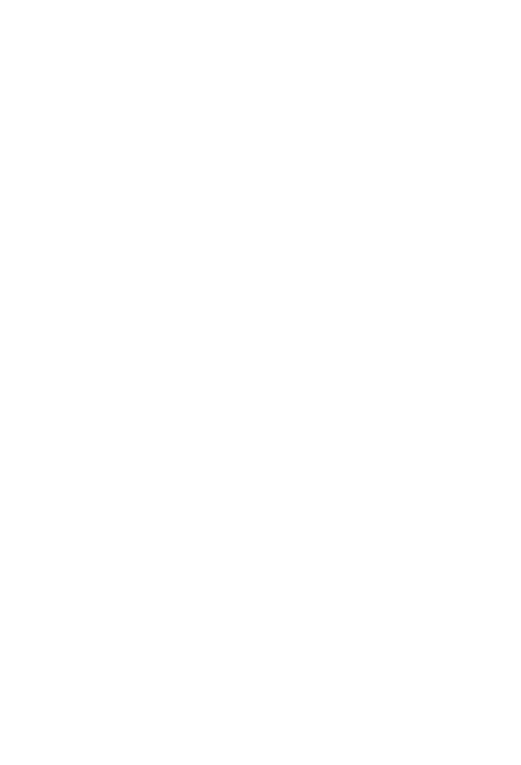
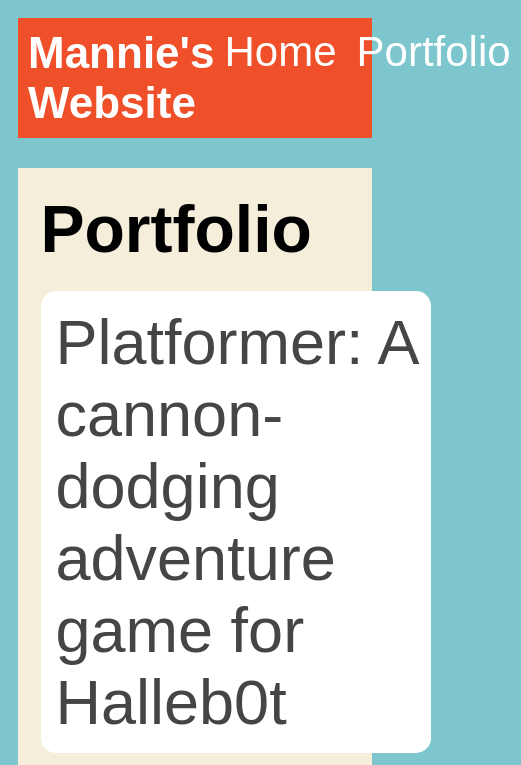
Before and after one commit to ManMar0816/ManMar0816.github.io, a plain HTML site: page portfolio.html in a window 390 px wide. Shown: the top 765 px of the page, 521 px wide, since content can reach past the window. Drawn offline with Linux system fonts and the light colour scheme.

Commit message:
add portfolio page to website

```diff
--- a/portfolio.html
+++ b/portfolio.html
@@ -0,0 +1,41 @@
+<!DOCTYPE html>
+<html>
+    <head>
+        <title>Viruses On Your Device (4)</title>
+        <link rel="stylesheet" href="style.css" />
+    </head>
+
+    <body>
+        <!-- All content goes here -->
+         <div id="all-contents">
+            <nav>
+                <h1>Mannie's Website</h1>
+                <ul id="nav-ul">
+                    <li class="nav-li">
+                      <a href="index.html">Home</a>
+                    </li>
+                    <li class="nav-li">
+                      <a href="portfolio.html">Portfolio</a>
+                    </li>
+                </ul>
+            </nav>
+
+            <main>
+                <div class="content">
+                    <h1>Portfolio</h1>
+                    <ul id="portfolio">
+                        <li>
+                            <a href="fsd-projects/platformer/">Platformer: A cannon-dodging adventure game for Halleb0t</a>
+                        </li>
+                        <li>
+                            <a href="fsd-projects/bouncing-box/">Bouncing Box: A fun introduction to a web game development</a>
+                        </li>
+                        <li>
+                            <a href="fsd-projects/circularity/">Circularity: A poetic motion experiment with circles</a>
+                        </li>
+                    </ul>
+                </div>
+            </main>
+         </div>
+    </body>
+</html>
--- a/style.css
+++ b/style.css
@@ -76,3 +76,79 @@ main {
 h2, h3 {
     margin: 0px;
 }
+
+/* Portfolio styles */
+.content h1 {
+    color: black;
+}
+
+#portfolio {
+    list-style-type: none;
+    padding-left: 0;
+}
+
+#portfolio li {
+    background: #fff;
+    padding: 10px;
+    border-radius: 10px;
+    Margin-bottom: 10px;
+}
+
+#portfolio li:hover {
+    background: #eee;
+}
+
+#portfolio a {
+    text-decoration: none;
+    color: #454545;
+}
+
+/* responsive web design */
+@media screen and (min-width: 120px) and (max-width: 1080px) {
+    main {
+        height: 100ch;
+        zoom: 1.5;
+        display: grid;
+    }
+
+    h1 {
+        font-size: 44px;
+    }
+
+    h2 {
+        font-size: 42px;
+    }
+
+    h3 {
+        font-size: 36px;
+    }
+
+    #all-contents {
+        height: 100ch;
+        margin: none;
+    }
+
+    a {
+        font-size: 42px;
+    }
+
+    .sidebar {
+        margin-right: 0px;
+        justify-content: center;
+        align-items: center;
+    }
+
+    .sidebar-img {
+        width: 100%;
+    }
+
+    p,
+    li {
+        font-size: 24px;
+    }
+
+    .content {
+        align-content: center;
+        justify-content: center;
+    }
+}
```
